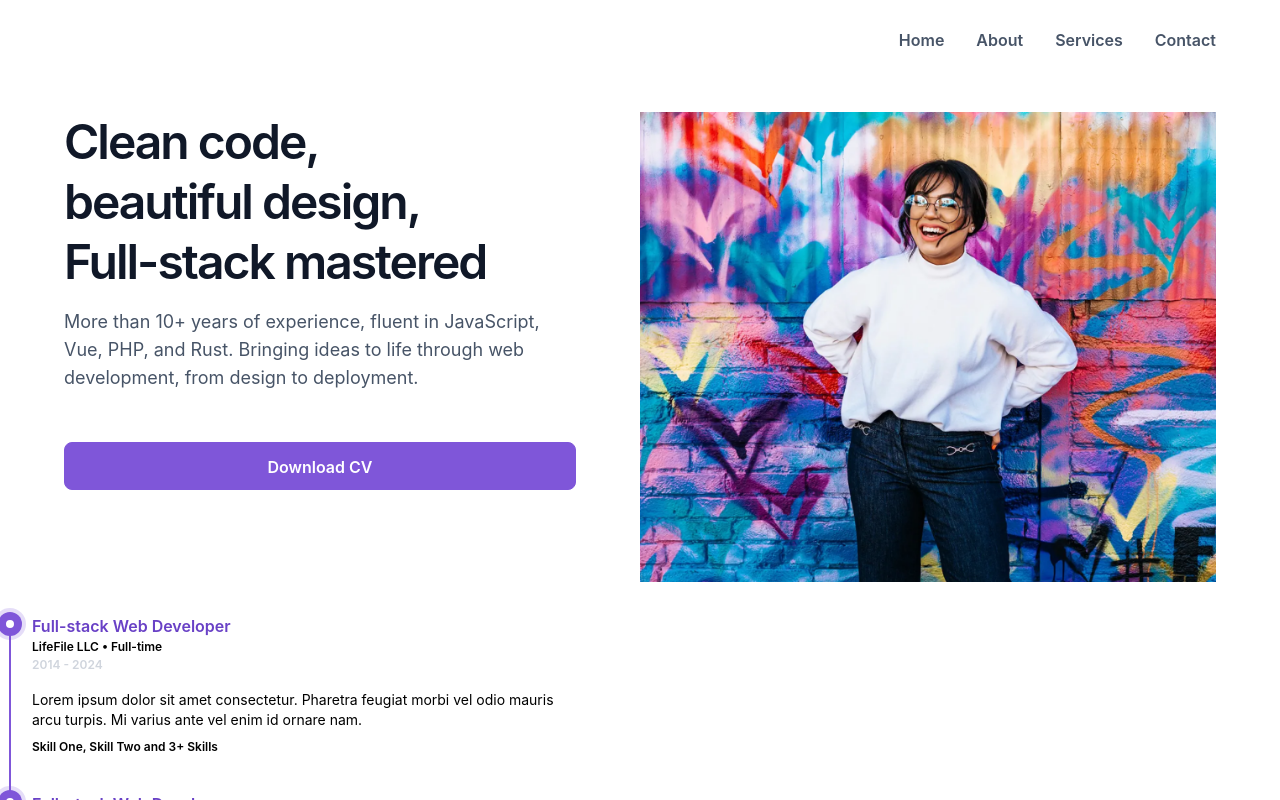
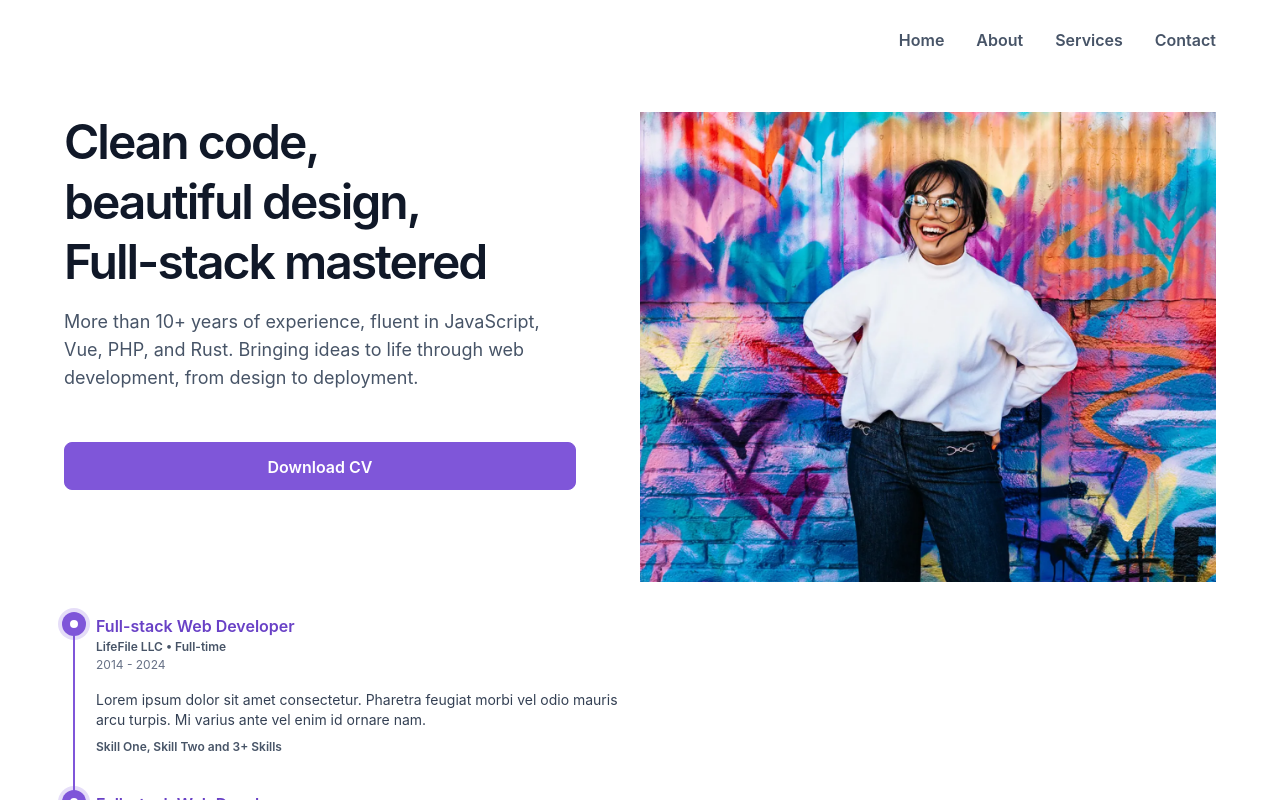
Before and after one commit to julianandreszb/vue-3-portfolio, a Vue app: page / in a window 1280 px wide. Shown: the top 800 px of the page. Built offline with nearby package versions, Linux system fonts and the light colour scheme.

Commit message:
feat: Create TheExperienceSection.vue

```diff
--- a/src/App.vue
+++ b/src/App.vue
@@ -1,14 +1,13 @@
 <script setup lang="ts">
 import TheNavHeader from '@/components/TheNavHeader.vue'
-import TheHeroSection from '@/components/TheHeroSection.vue'
-import StepBase from '@/components/timeline/StepBase.vue'
+import TheHeroSection from '@/views/TheHeroSection.vue'
+import TheExperienceSection from '@/views/TheExperienceSection.vue'
 </script>
 
 <template>
   <TheNavHeader />
   <TheHeroSection />
-  <StepBase></StepBase>
-  <StepBase></StepBase>
+  <TheExperienceSection />
 </template>
 
 <style scoped></style>
--- a/src/assets/styles/_text-styles.scss
+++ b/src/assets/styles/_text-styles.scss
@@ -57,6 +57,15 @@
 
 //endregion
 
+//region Text Regular
+@mixin text-xs-regular {
+  font-size: 1.2rem;
+  font-weight: var(--font-weight-regular);
+  letter-spacing: 0;
+  line-height: 1.8rem;
+  margin-block-end: 1.2rem;
+}
+
 @mixin text-sm-regular {
   font-size: 1.4rem;
   font-weight: var(--font-weight-regular);
@@ -72,3 +81,5 @@
   line-height: 2.8rem;
   margin-block-end: 1.8rem;
 }
+
+//endregion
--- a/src/assets/styles/base.scss
+++ b/src/assets/styles/base.scss
@@ -118,8 +118,10 @@
   --border-brand-solid: var(--colors-brand-600);
 
   /* Text color (light mode) */
-  --text-primary-900: var(--colors-gray-light-mode-900);
+  --text-primary: var(--colors-gray-light-mode-900);
+  --text-secondary: var(--colors-gray-light-mode-700);
   --text-tertiary: var(--colors-gray-light-mode-600);
+  --text-quaternary: var(--colors-gray-light-mode-500);
 
   /* Text brand secondary (light mode) */
   --text-brand-secondary: var(--colors-brand-700);
@@ -168,8 +170,10 @@
     --border-brand-solid: var(--colors-brand-500);
 
     /* Text color (dark mode) */
-    --text-primary-900: var(--colors-gray-dark-mode-50);
+    --text-primary: var(--colors-gray-dark-mode-50);
+    --text-secondary: var(--colors-gray-dark-mode-300);
     --text-tertiary: var(--colors-gray-dark-mode-400);
+    --text-quaternary: var(--colors-gray-dark-mode-400);
 
     /* Text brand secondary (light mode) */
     --text-brand-secondary: var(--colors-gray-dark-mode-300);
--- a/src/components/TheNavHeader.vue
+++ b/src/components/TheNavHeader.vue
@@ -132,7 +132,7 @@ $nav-header-height: 7.2rem;
 
 .nav-menu-item {
   @include text-styles.text-md-semibold;
-  color: var(--text-primary-900);
+  color: var(--text-primary);
   padding-block: var(--spacing-lg);
   padding-inline: var(--spacing-xl);
   text-decoration: none;
--- a/src/components/timeline/StepBase.vue
+++ b/src/components/timeline/StepBase.vue
@@ -42,19 +42,20 @@ import ProgressStep from '@/components/timeline/StepProgress.vue'
 
 .heading {
   @include text-styles.text-md-semibold;
+  color: var(--text-brand-secondary);
   margin-block-end: 0;
-  color: var(--text-brand-secondary);
 }
 
 .subheading {
   @include text-styles.text-xs-semibold;
+  color: var(--text-tertiary);
   margin-block-end: 0;
 }
 
 .subheading-date-range {
-  @include text-styles.text-xs-semibold;
+  @include text-styles.text-xs-regular;
+  color: var(--text-quaternary);
   margin-block-end: 0;
-  color: var(--text-placeholder_subtle);
 }
 
 .step-text-container {
@@ -64,12 +65,14 @@ import ProgressStep from '@/components/timeline/StepProgress.vue'
 
 .supporting-text {
   @include text-styles.text-sm-regular;
+  color: var(--text-secondary);
   margin-block-end: 0;
   max-width: 60ch;
 }
 
 .text-items {
   padding-block-start: var(--spacing-md);
+  color: var(--text-tertiary);
   @include text-styles.text-xs-semibold;
 }
 </style>
--- /dev/null
+++ b/src/views/TheExperienceSection.vue
@@ -0,0 +1,12 @@
+<script setup lang="ts">
+import StepBase from '@/components/timeline/StepBase.vue'
+</script>
+
+<template>
+  <section class="experience section-container">
+    <StepBase></StepBase>
+    <StepBase></StepBase>
+  </section>
+</template>
+
+<style scoped lang="scss"></style>
--- a/src/components/TheHeroSection.vue
+++ b/src/views/TheHeroSection.vue
@@ -24,8 +24,8 @@ import VueButton from '@/components/VueButton.vue'
 </template>
 
 <style lang="scss" scoped>
-@use 'src/assets/styles/flex';
-@use 'src/assets/styles/text-styles';
+@use '../assets/styles/flex';
+@use '../assets/styles/text-styles';
 
 .hero-container {
   container-type: inline-size;
@@ -47,7 +47,7 @@ import VueButton from '@/components/VueButton.vue'
 
 .hero-heading {
   @include text-styles.display-md-semibold;
-  color: var(--text-primary-900);
+  color: var(--text-primary);
 }
 
 .hero-supporting-text {
```
